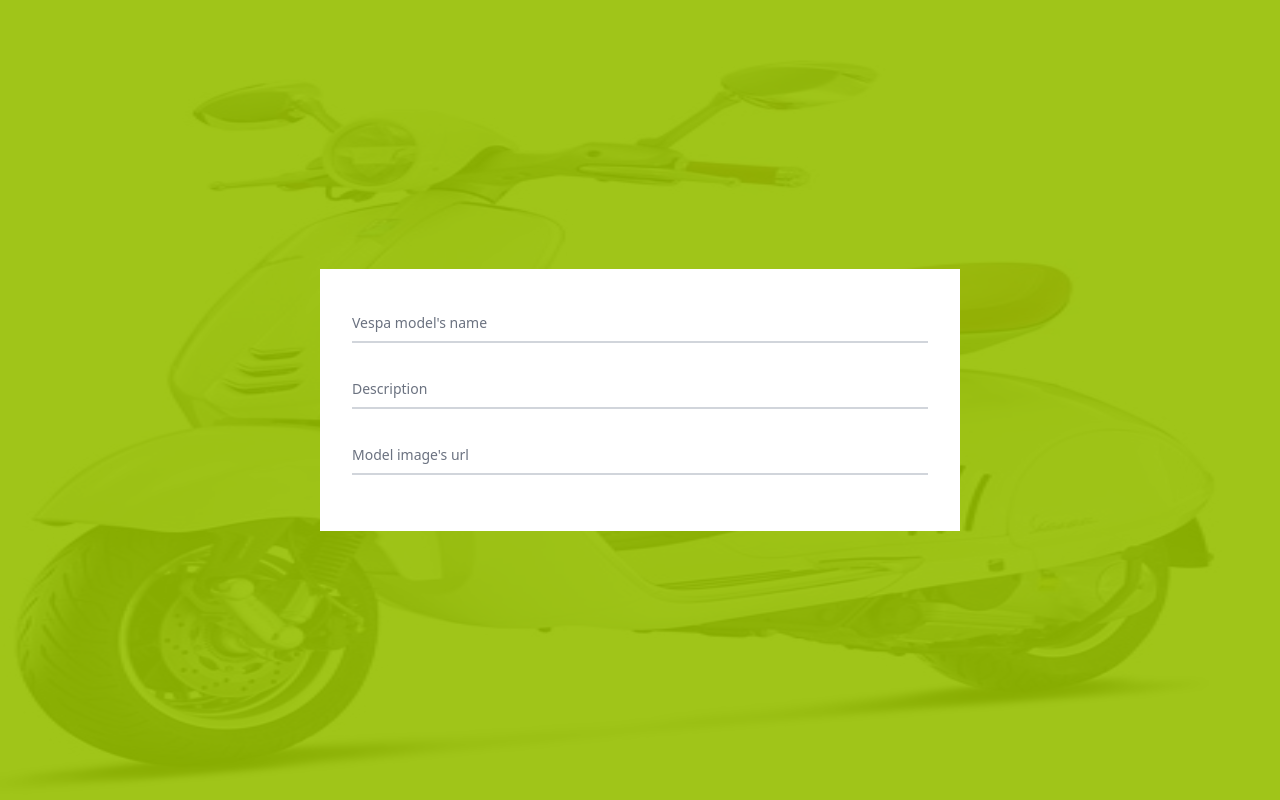
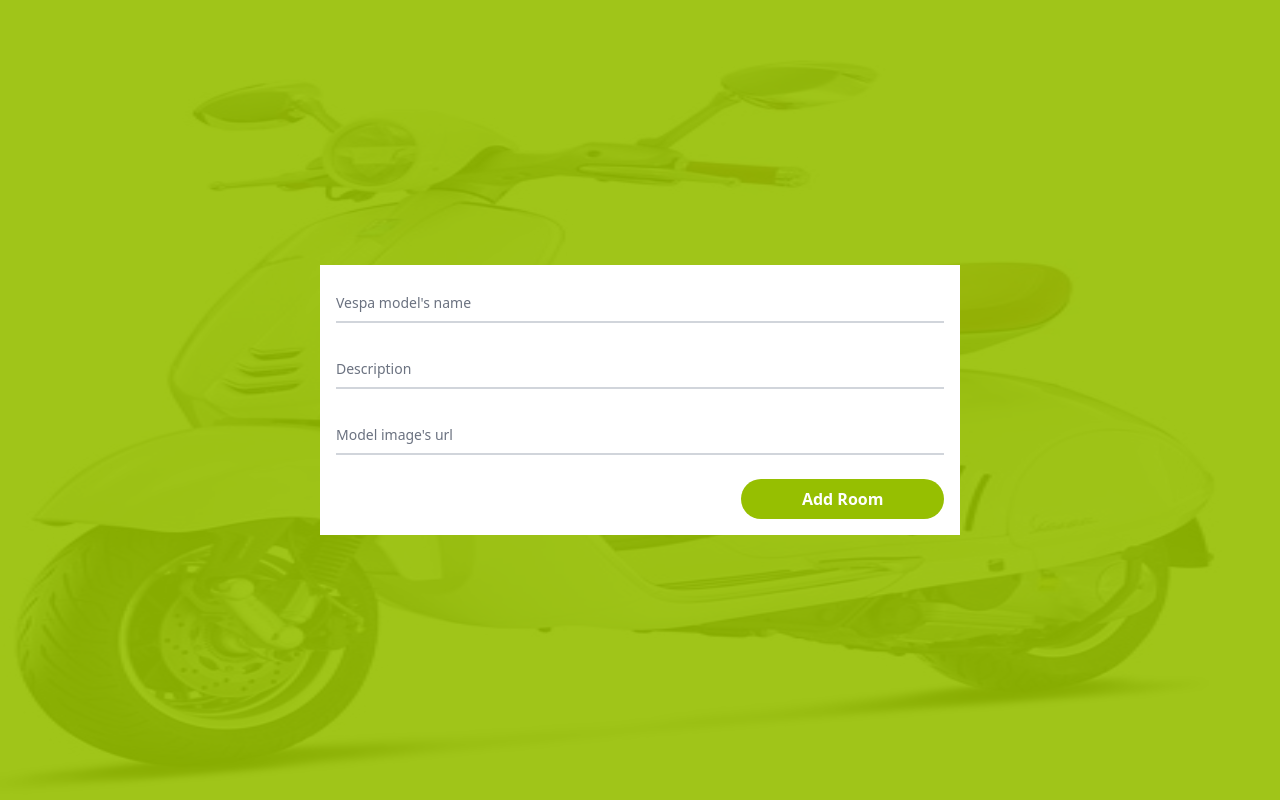
Before and after one commit to Thoth1111/Fullstack-Capstone-Project, a React (Vite) app: page /addroom in a window 1280 px wide. Built offline with nearby package versions, Linux system fonts and the light colour scheme; sample sign-in values are in the browser's storage.

Commit message:
Add styles to add room

```diff
--- a/src/pages/AddRoom.jsx
+++ b/src/pages/AddRoom.jsx
@@ -7,8 +7,7 @@ function AddRoom() {
         <img src={backimg} alt="Background" className="h-full w-full object-fill " />
         <div className="absolute inset-0 z-0 opacity-90 bg-[#96bf01]" />
       </div>
-      <div className="relative z-10 bg-white p-8 w-3/6">
-        <form>
+      <form className="relative z-10 bg-white p-4 w-3/6 flex flex-col items-end">
         <div className="relative z-0 w-full mb-6 group">
           <input type="text" name="floating_name" id="floating_name" className="block py-2.5 px-0 w-full text-sm text-gray-900 bg-transparent border-0 border-b-2 border-gray-300 appearance-none dark:text-white dark:border-gray-600 dark:focus:border-blue-500 focus:outline-none focus:ring-0 focus:border-blue-600 peer" placeholder=" " required />
           <label htmlFor="floating_email" className="peer-focus:font-medium absolute text-sm text-gray-500 dark:text-gray-400 duration-300 transform -translate-y-6 scale-75 top-3 -z-10 origin-[0] peer-focus:left-0 peer-focus:text-blue-600 peer-focus:dark:text-blue-500 peer-placeholder-shown:scale-100 peer-placeholder-shown:translate-y-0 peer-focus:scale-75 peer-focus:-translate-y-6">Vespa model's name</label>
@@ -21,8 +20,10 @@ function AddRoom() {
           <input type="url" name="floating_icon" id="floating_icon" className="block py-2.5 px-0 w-full text-sm text-gray-900 bg-transparent border-0 border-b-2 border-gray-300 appearance-none dark:text-white dark:border-gray-600 dark:focus:border-blue-500 focus:outline-none focus:ring-0 focus:border-blue-600 peer" placeholder=" " required />
           <label htmlFor="floating_icon" className="peer-focus:font-medium absolute text-sm text-gray-500 dark:text-gray-400 duration-300 transform -translate-y-6 scale-75 top-3 -z-10 origin-[0] peer-focus:left-0 peer-focus:text-blue-600 peer-focus:dark:text-blue-500 peer-placeholder-shown:scale-100 peer-placeholder-shown:translate-y-0 peer-focus:scale-75 peer-focus:-translate-y-6">Model image's url</label>
         </div>
+        <button type="submit" className="text-white w-2/6 font-semibold bg-[#96bf01] py-2 rounded-full">
+          Add Room
+        </button>
       </form>
-      </div>
       </div>
   );
 }
```
Lines whose indentation alone changed are shown as unchanged.
